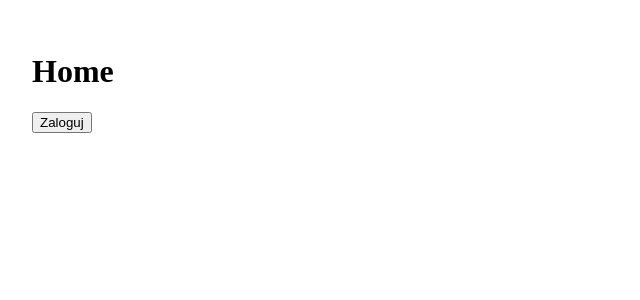
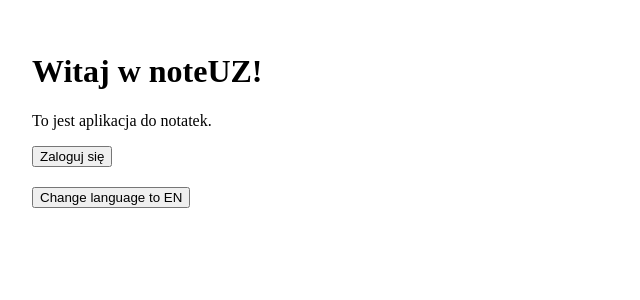
Before and after one commit to Deerion/noteUZ, a Next.js app in the folder noteUZ-frontend/: page / in a window 1280 px wide. Shown: the top 300 px of the page, without its empty margins (0-640 px from the left). Built offline with nearby package versions, Linux system fonts and the light colour scheme.

Commit message:
adding Polish and English language versions

```diff
--- a/noteUZ-frontend/next.config.ts
+++ b/noteUZ-frontend/next.config.ts
@@ -1,8 +1,10 @@
-import type { NextConfig } from "next";
-
-const nextConfig: NextConfig = {
-  /* config options here */
-  reactStrictMode: true,
+// next.config.js
+/** @type {import('next').NextConfig} */
+const nextConfig = {
+    i18n: {
+        locales: ['pl', 'en'],
+        defaultLocale: 'pl'
+    }
 };
 
-export default nextConfig;
+module.exports = nextConfig;
--- /dev/null
+++ b/noteUZ-frontend/src/messages/en.json
@@ -0,0 +1,18 @@
+{
+  "Home": {
+    "homeTitle": "Welcome to noteUZ!",
+    "welcome": "This is a note-taking app.",
+    "loginButton": "Log in",
+    "changeLanguage": "Zmień język na"
+  },
+
+  "Login": {
+    "title": "Login",
+    "emailPlaceholder": "Email",
+    "passwordPlaceholder": "Password",
+    "loginButton": "Log in",
+    "loggingIn": "Logging in...",
+    "invalidCredentials": "Invalid email or password",
+    "apiError": "API error:"
+  }
+}
--- /dev/null
+++ b/noteUZ-frontend/src/messages/pl.json
@@ -0,0 +1,17 @@
+{
+  "Home": {
+    "homeTitle": "Witaj w noteUZ!",
+    "welcome": "To jest aplikacja do notatek.",
+    "loginButton": "Zaloguj się",
+    "changeLanguage": "Change language to"
+  },
+  "Login": {
+    "title": "Logowanie",
+    "emailPlaceholder": "E-mail",
+    "passwordPlaceholder": "Hasło",
+    "loginButton": "Zaloguj się",
+    "loggingIn": "Logowanie...",
+    "invalidCredentials": "Nieprawidłowy e-mail lub hasło",
+    "apiError": "Błąd API:"
+  }
+}
--- /dev/null
+++ b/noteUZ-frontend/src/pages/_app.tsx
@@ -0,0 +1,12 @@
+import type { AppProps } from 'next/app';
+import { NextIntlClientProvider } from 'next-intl';
+
+export default function MyApp({ Component, pageProps }: AppProps) {
+    const { messages, locale } = pageProps;
+
+    return (
+        <NextIntlClientProvider messages={messages} locale={locale}>
+            <Component {...pageProps} />
+        </NextIntlClientProvider>
+    );
+}
--- a/noteUZ-frontend/src/pages/index.tsx
+++ b/noteUZ-frontend/src/pages/index.tsx
@@ -1,12 +1,39 @@
+// pages/index.tsx
 import Link from 'next/link';
+import { useTranslations } from 'next-intl';
+import { GetStaticProps } from 'next';
+import { useRouter } from 'next/router';
 
 export default function Home() {
+    const t = useTranslations('Home');
+    const router = useRouter();
+
+    const { locale } = router;
+    const switchLocale = locale === 'pl' ? 'en' : 'pl';
+
     return (
         <main style={{ padding: 24 }}>
-            <h1>Home</h1>
+            <h1>{t('homeTitle')}</h1>
+            <p>{t('welcome')}</p>
+
             <Link href="/login">
-                <button>Zaloguj</button>
+                <button>{t('loginButton')}</button>
             </Link>
+
+            <div style={{ marginTop: 20 }}>
+                <Link href={router.asPath} locale={switchLocale}>
+                    <button>
+                        {t('changeLanguage')} {switchLocale.toUpperCase()}
+                    </button>
+                </Link>
+            </div>
         </main>
     );
 }
+//ładowanie tłumaczeń
+export const getStaticProps: GetStaticProps = async ({ locale }) => ({
+    props: {
+        messages: (await import(`../messages/${locale}.json`)).default,
+        locale
+    }
+});
```
Also changed, not shown: noteUZ-frontend/middleware.ts (added, +10 -0 lines), noteUZ-frontend/package.json (+8 -7 lines), noteUZ-frontend/src/pages/login.tsx (+16 -6 lines), 1 other file (tests, documents, lock files or other folders).
